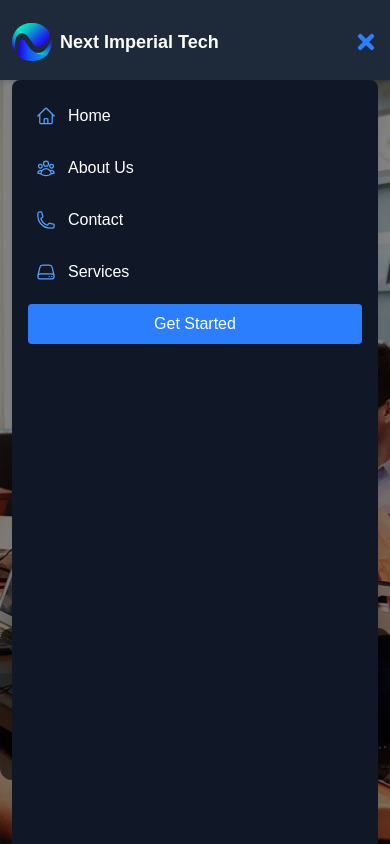
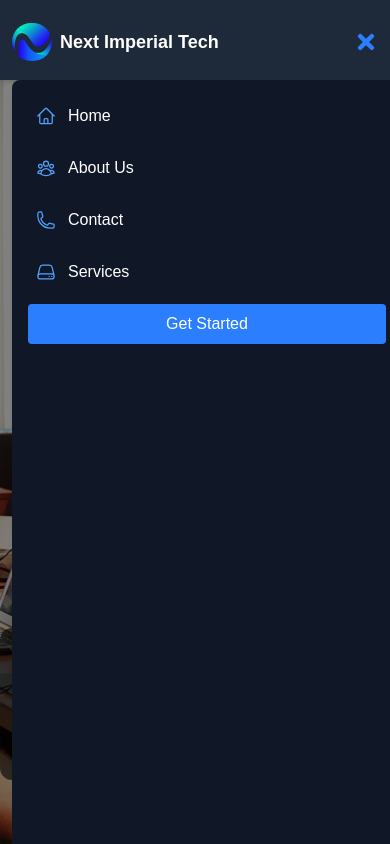
Before and after one commit to Eze-Israel/Next-imperial-website, a Next.js app: page / in a window 390 px wide. Both pictures are taken after a click on the button 366 px from the left and 42 px from the top of the page. Shown: the top 844 px of the page. Built offline with nearby package versions, Linux system fonts and the light colour scheme; grey boxes are pictures that could not be loaded.

Commit message:
little more adjustment on nav-drop-down in mobile

```diff
--- a/src/components/Header.tsx
+++ b/src/components/Header.tsx
@@ -70,7 +70,7 @@ const Header: React.FC = () => {
           animate={{ y: 0 }}
           exit={{ y: '-100%' }}
           transition={{ type: 'spring', stiffness: 200, damping: 20 }}
-          className="md:hidden mt-2 bg-gray-900 rounded-lg shadow-lg min-h-screen z-50 ml-[-20]"
+          className="md:hidden mt-2 bg-gray-900 rounded-lg shadow-lg min-h-screen z-50 ml-[-20] min-w-screen"
         >
           <ul className="flex flex-col p-4 space-y-3">
             {menuItems.map(({ label, icon: Icon, href }) => (
```
